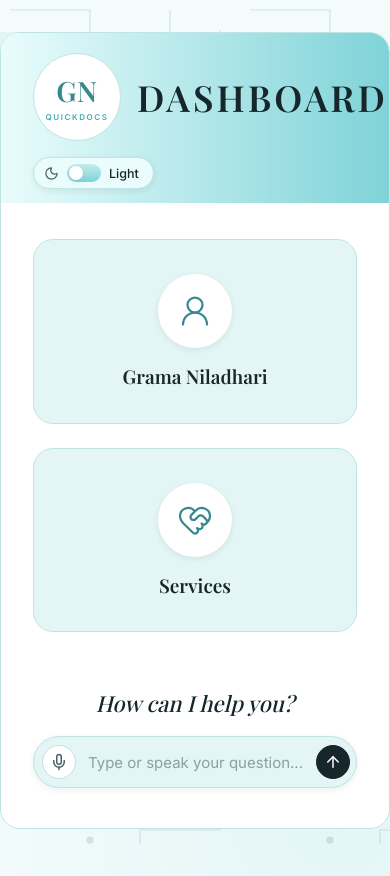
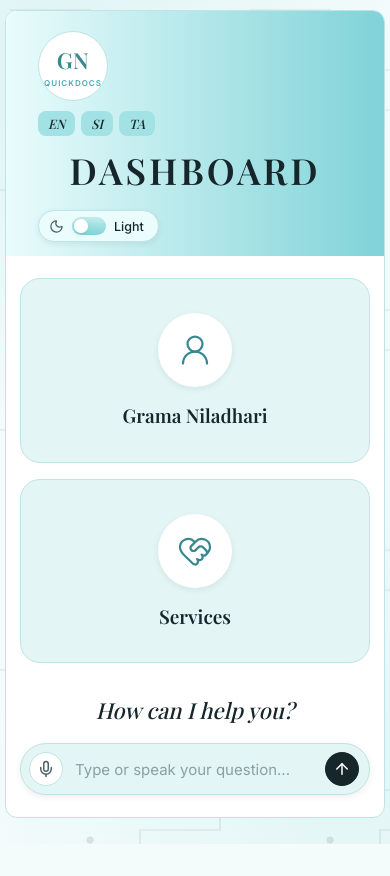
Before and after one commit to corelina98-bot/GN-QuickDocs, a React (Vite) app in the folder client/: page /dashboard in a window 390 px wide. After the commit the page ends 844 px from the top, so only its background shows below. Built offline with nearby package versions, Linux system fonts and the light colour scheme; a web font is replaced by a local one.

Commit message:
responsive
create responsive

```diff
--- a/client/src/components/Header.css
+++ b/client/src/components/Header.css
@@ -10,6 +10,67 @@
   gap: 16px;
   padding: 14px 24px;
   background: var(--header-gradient);
+}
+
+@media (max-width: 768px) {
+  .gn-header-bar {
+    flex-wrap: wrap;
+    padding: 12px 16px;
+    gap: 10px;
+  }
+
+  .gn-header-wrap--hero .gn-header-bar {
+    padding: 16px 18px 10px;
+  }
+
+  .gn-header-title {
+    order: 2;
+    width: 100%;
+    font-size: 22px;
+    text-align: center;
+  }
+
+  .gn-header-title--hero {
+    font-size: 28px;
+    letter-spacing: 2px;
+  }
+
+  .gn-header-actions {
+    margin-left: auto;
+  }
+
+  .gn-header-theme-row {
+    padding: 4px 16px 12px;
+  }
+
+  .gn-subbar {
+    padding: 10px 16px;
+    flex-wrap: wrap;
+    gap: 8px;
+  }
+
+  .gn-breadcrumb {
+    order: 3;
+    width: 100%;
+    line-height: 1.5;
+    word-break: break-word;
+  }
+}
+
+@media (max-width: 480px) {
+  .gn-header-actions {
+    width: 100%;
+    justify-content: space-between;
+  }
+
+  .gn-lang-switch {
+    flex-wrap: wrap;
+    justify-content: center;
+  }
+
+  .gn-header-wrap--hero .gn-header-bar {
+    padding: 14px 12px 8px;
+  }
 }
 
 .gn-header-wrap--hero .gn-header-bar {
@@ -119,6 +180,30 @@
   color: var(--ink);
   flex-shrink: 0;
 }
+
+@media (max-width: 480px) {
+  .gn-logo-circle {
+    width: 40px;
+    height: 40px;
+  }
+
+  .gn-logo-circle--hero {
+    width: 70px;
+    height: 70px;
+  }
+
+  .gn-logo-text {
+    font-size: 13px;
+  }
+
+  .gn-logo-circle--hero .gn-logo-text {
+    font-size: 22px;
+  }
+
+  .gn-logo-sub {
+    letter-spacing: 1px;
+  }
+}
 .gn-back-btn:hover { background: var(--card-bg); }
 
 .gn-breadcrumb {
--- a/client/src/pages/Dashboard.css
+++ b/client/src/pages/Dashboard.css
@@ -14,6 +14,50 @@
   max-width: 640px;
   margin: 0 auto;
   width: 100%;
+}
+
+@media (max-width: 768px) {
+  .gn-dashboard-body {
+    gap: 32px;
+    padding-top: 22px;
+  }
+
+  .gn-dashboard-tiles {
+    grid-template-columns: repeat(2, minmax(0, 1fr));
+    max-width: 100%;
+  }
+
+  .gn-ai-prompt {
+    font-size: 18px;
+  }
+}
+
+@media (max-width: 480px) {
+  .gn-dashboard-tiles {
+    grid-template-columns: 1fr;
+    gap: 16px;
+  }
+
+  .gn-ai-bar {
+    flex-wrap: wrap;
+    padding: 10px 12px;
+    border-radius: 18px;
+  }
+
+  .gn-ai-bar input {
+    order: 2;
+    width: 100%;
+    min-width: 0;
+  }
+
+  .gn-ai-icon-btn {
+    order: 1;
+  }
+
+  .gn-ai-send {
+    order: 3;
+    margin-left: auto;
+  }
 }
 
 .gn-ai-block {
--- a/client/src/pages/DocumentChecklist.css
+++ b/client/src/pages/DocumentChecklist.css
@@ -10,6 +10,21 @@
   padding: 12px 18px;
   max-width: 480px;
   margin-bottom: 22px;
+}
+
+@media (max-width: 768px) {
+  .gn-checklist-heading {
+    max-width: 100%;
+    padding: 10px 12px;
+  }
+
+  .gn-checklist-item {
+    padding: 10px 12px;
+  }
+
+  .gn-check-text {
+    font-size: 13px;
+  }
 }
 
 .gn-checklist-icon {
--- a/client/src/pages/GNDetails.css
+++ b/client/src/pages/GNDetails.css
@@ -5,6 +5,22 @@
   flex-direction: column;
   gap: 18px;
   max-width: 520px;
+}
+
+@media (max-width: 768px) {
+  .gn-details-form {
+    max-width: 100%;
+  }
+
+  .gn-details-row {
+    grid-template-columns: 1fr;
+    gap: 8px;
+  }
+
+  .gn-location-btn {
+    align-self: stretch;
+    justify-content: center;
+  }
 }
 
 .gn-details-row {
--- a/client/src/pages/GNDivisionList.css
+++ b/client/src/pages/GNDivisionList.css
@@ -10,6 +10,26 @@
   padding: 10px 16px;
   max-width: 420px;
   margin-bottom: 30px;
+}
+
+@media (max-width: 768px) {
+  .gn-search-row {
+    max-width: 100%;
+  }
+
+  .gn-filter-form {
+    max-width: 100%;
+  }
+
+  .gn-filter-row {
+    grid-template-columns: 1fr;
+    gap: 8px;
+  }
+
+  .gn-search-submit {
+    width: 100%;
+    max-width: 280px;
+  }
 }
 
 .gn-search-icon { color: var(--ink-soft); flex-shrink: 0; }
--- a/client/src/pages/Grid.css
+++ b/client/src/pages/Grid.css
@@ -6,12 +6,18 @@
 }
 
 .gn-grid-3 {
-  grid-template-columns: repeat(3, 1fr);
+  grid-template-columns: repeat(3, minmax(0, 1fr));
 }
 
 .gn-grid-2 {
-  grid-template-columns: repeat(2, 1fr);
+  grid-template-columns: repeat(2, minmax(0, 1fr));
   max-width: 640px;
+}
+
+@media (max-width: 900px) {
+  .gn-grid-3 {
+    grid-template-columns: repeat(2, minmax(0, 1fr));
+  }
 }
 
 @media (max-width: 640px) {
--- a/client/src/pages/Welcome.css
+++ b/client/src/pages/Welcome.css
@@ -91,6 +91,44 @@
   transition: transform 0.35s ease, text-shadow 0.35s ease, color 0.35s ease;
 }
 
+@media (max-width: 768px) {
+  .gn-welcome-logo-circle {
+    width: 150px;
+    height: 150px;
+  }
+
+  .gn-welcome-title {
+    font-size: 42px;
+    letter-spacing: 4px;
+  }
+}
+
+@media (max-width: 480px) {
+  .gn-welcome-content {
+    gap: 18px;
+    padding: 20px 18px;
+  }
+
+  .gn-welcome-logo-circle {
+    width: 120px;
+    height: 120px;
+  }
+
+  .gn-welcome-logo-text {
+    font-size: 32px;
+  }
+
+  .gn-welcome-title {
+    font-size: 32px;
+    letter-spacing: 3px;
+  }
+
+  .gn-welcome-hint {
+    font-size: 12px;
+    letter-spacing: 0.8px;
+  }
+}
+
 .gn-welcome-title:hover,
 .gn-welcome:focus-visible .gn-welcome-title {
   transform: scale(1.05);
--- a/client/src/styles/theme.css
+++ b/client/src/styles/theme.css
@@ -101,7 +101,10 @@
 
 * { box-sizing: border-box; }
 
-html { background: var(--page-bg-solid); }
+html {
+  background: var(--page-bg-solid);
+  overflow-x: hidden;
+}
 
 body {
   margin: 0;
@@ -112,6 +115,7 @@ body {
   min-height: 100vh;
   position: relative;
   transition: background-color 0.3s ease, color 0.3s ease;
+  overflow-x: hidden;
 }
 
 /* Faint circuit-board texture behind every screen, like the mockups */
@@ -156,6 +160,7 @@ select:focus-visible {
 .gn-page {
   position: relative;
   z-index: 1;
+  width: min(960px, calc(100% - 20px));
   max-width: 960px;
   margin: 32px auto;
   border: 1px solid var(--card-border);
@@ -169,3 +174,26 @@ select:focus-visible {
 .gn-page-body {
   padding: 28px 32px 40px;
 }
+
+@media (max-width: 768px) {
+  .gn-page {
+    width: min(960px, calc(100% - 12px));
+    margin: 18px auto;
+    border-radius: var(--radius-md);
+  }
+
+  .gn-page-body {
+    padding: 20px 16px 28px;
+  }
+}
+
+@media (max-width: 480px) {
+  .gn-page {
+    width: calc(100% - 10px);
+    margin: 10px auto;
+  }
+
+  .gn-page-body {
+    padding: 18px 14px 22px;
+  }
+}
```
